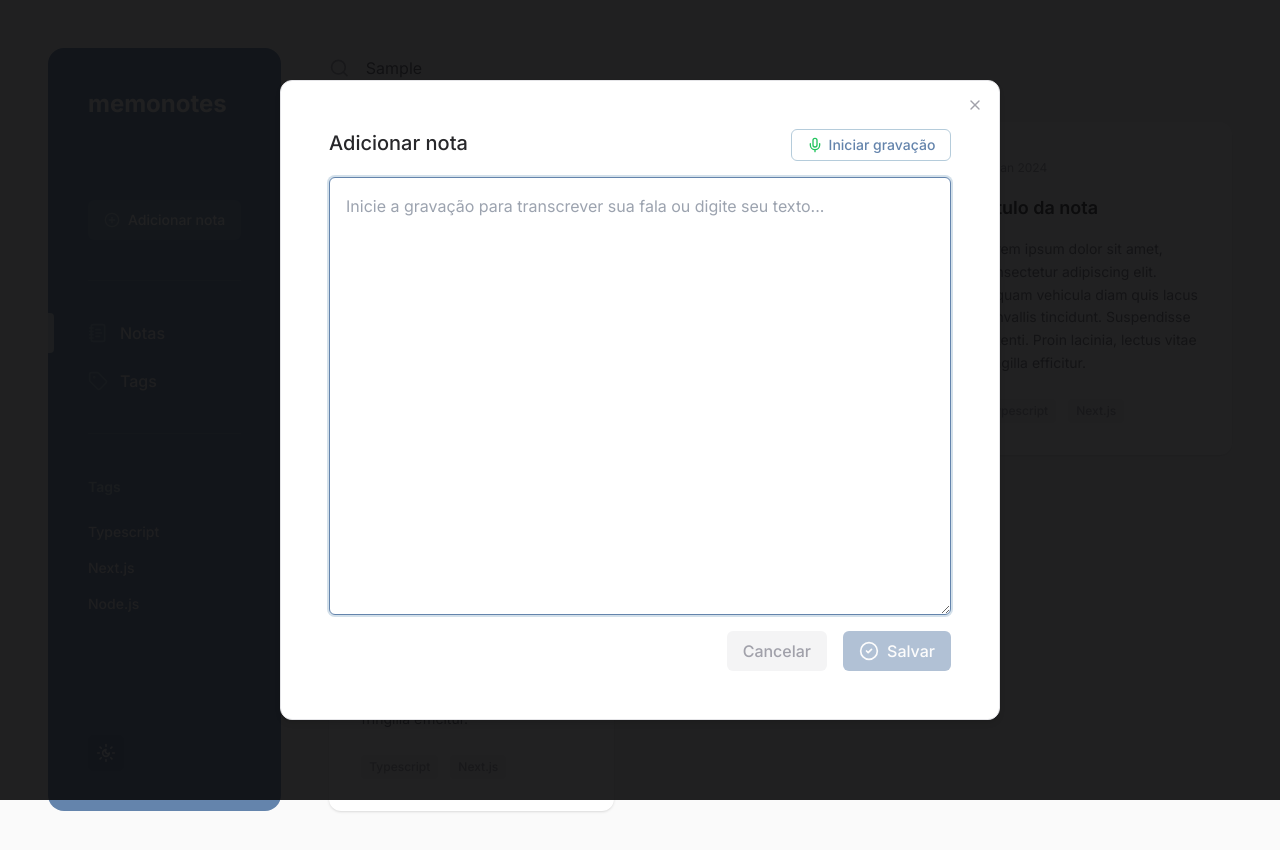
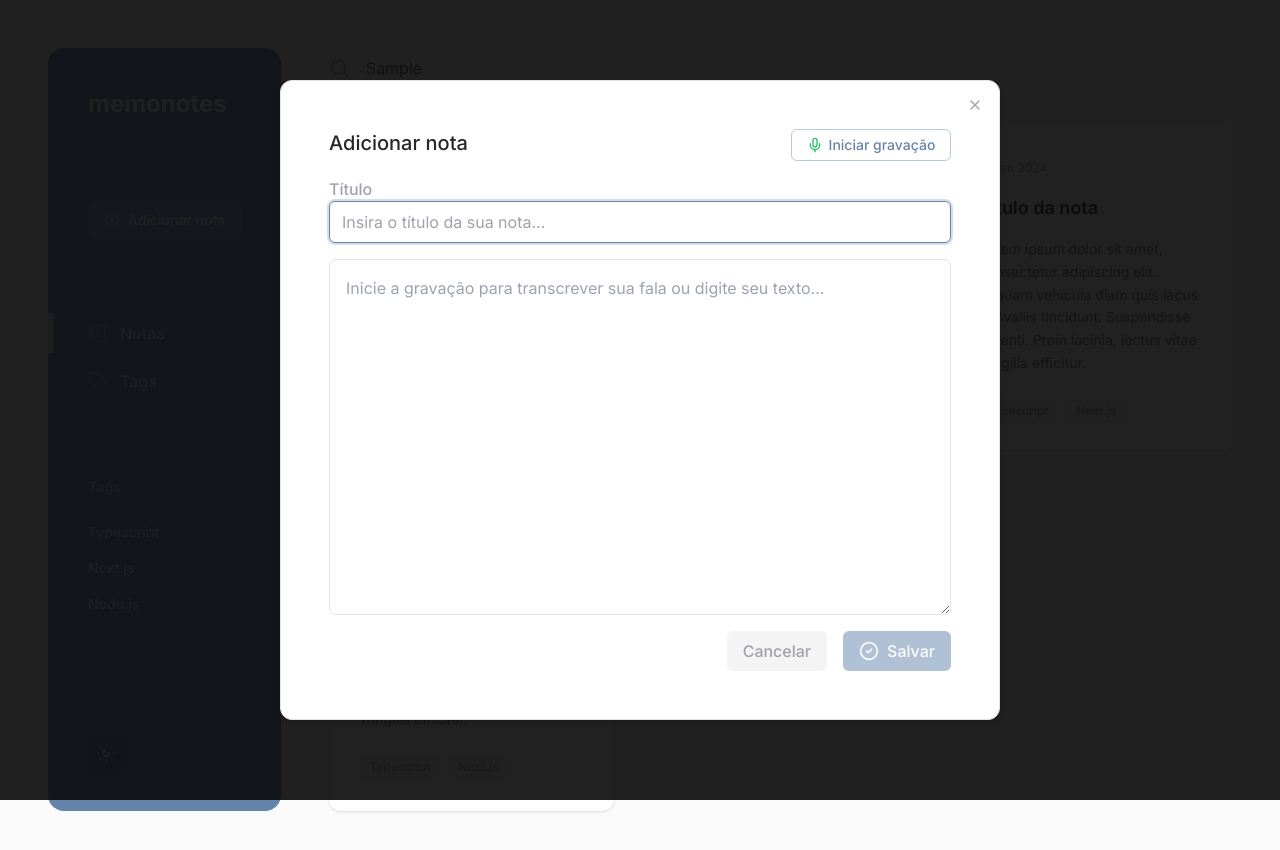
Before and after one commit to julianosill/memonotes, a Next.js app: page / in a window 1280 px wide. Both pictures are taken after typing "Sample" into the empty fields and a click on the button "Adicionar nota". Shown: the top 850 px of the page. Built offline with nearby package versions, Linux system fonts and the light colour scheme.

Commit message:
feat(component): create input

```diff
--- a/src/components/add-note/add-note-card.tsx
+++ b/src/components/add-note/add-note-card.tsx
@@ -5,6 +5,7 @@ import { ChangeEvent, FormEvent, forwardRef, useState } from 'react'
 import { toast } from 'sonner'
 import { twMerge } from 'tailwind-merge'
 
+import { Input } from '../input'
 import { Button } from '../ui/button'
 
 interface AddNoteCardProps {
@@ -80,12 +81,22 @@ export const AddNoteCard = forwardRef<HTMLDivElement, AddNoteCardProps>(
         </VisuallyHidden.Root>
 
         <form className="flex flex-1 flex-col gap-4" onSubmit={handleAddNote}>
+          <Input.Root>
+            <Input.Label>Título</Input.Label>
+            <Input.Wrapper>
+              <Input.Control
+                autoFocus
+                type="email"
+                placeholder="Insira o título da sua nota..."
+              />
+            </Input.Wrapper>
+          </Input.Root>
+
           <label htmlFor="note" className="sr-only">
             Insira seu texto
           </label>
           <textarea
             id="note"
-            autoFocus
             value={content}
             onChange={handleChangeContent}
             className={twMerge(
--- /dev/null
+++ b/src/components/input/control.tsx
@@ -0,0 +1,24 @@
+import { ComponentProps } from 'react'
+import { twMerge } from 'tailwind-merge'
+
+import { useInput } from './root'
+
+type ControlProps = ComponentProps<'input'>
+
+export function Control(props: ControlProps) {
+  const { id } = useInput()
+
+  if (!id) throw new Error('Input.Control must be used inside of Input.Root')
+
+  return (
+    <input
+      id={id}
+      type={props.type ? props.type : 'text'}
+      {...props}
+      className={twMerge(
+        'w-full bg-transparent text-foreground outline-none placeholder:text-muted-foreground',
+        props.className,
+      )}
+    />
+  )
+}
--- /dev/null
+++ b/src/components/input/index.tsx
@@ -0,0 +1,13 @@
+import { Control } from './control'
+import { Label } from './label'
+import { Root } from './root'
+import { Textarea } from './textarea'
+import { Wrapper } from './wrapper'
+
+export const Input = {
+  Root,
+  Label,
+  Wrapper,
+  Control,
+  Textarea,
+}
--- /dev/null
+++ b/src/components/input/label.tsx
@@ -0,0 +1,20 @@
+import { ComponentProps } from 'react'
+import { twMerge } from 'tailwind-merge'
+
+import { useInput } from './root'
+
+type LabelProps = ComponentProps<'label'>
+
+export function Label(props: LabelProps) {
+  const { id } = useInput()
+
+  if (!id) throw new Error('Input.Label must be used inside of Input.Root')
+
+  return (
+    <label
+      htmlFor={id}
+      {...props}
+      className={twMerge('font-medium text-muted-foreground', props.className)}
+    />
+  )
+}
--- /dev/null
+++ b/src/components/input/root.tsx
@@ -0,0 +1,21 @@
+import { ComponentProps, createContext, useContext, useId } from 'react'
+
+type RootProps = ComponentProps<'div'>
+
+interface InputContextType {
+  id: string
+}
+
+const InputContext = createContext({} as InputContextType)
+
+export function Root(props: RootProps) {
+  const id = useId()
+
+  return (
+    <InputContext.Provider value={{ id }}>
+      <div {...props} />
+    </InputContext.Provider>
+  )
+}
+
+export const useInput = () => useContext(InputContext)
--- /dev/null
+++ b/src/components/input/textarea.tsx
@@ -0,0 +1,23 @@
+import { ComponentProps } from 'react'
+import { twMerge } from 'tailwind-merge'
+
+import { useInput } from './root'
+
+type TextareaProps = ComponentProps<'textarea'>
+
+export function Textarea(props: TextareaProps) {
+  const { id } = useInput()
+
+  if (!id) throw new Error('Input.Textarea must be used inside of Input.Root')
+
+  return (
+    <textarea
+      id={id}
+      {...props}
+      className={twMerge(
+        'h-full w-full bg-transparent text-foreground outline-none placeholder:text-muted-foreground',
+        props.className,
+      )}
+    />
+  )
+}
--- /dev/null
+++ b/src/components/input/wrapper.tsx
@@ -0,0 +1,17 @@
+import { ComponentProps } from 'react'
+import { twMerge } from 'tailwind-merge'
+
+type WrapperProps = ComponentProps<'div'>
+
+export function Wrapper(props: WrapperProps) {
+  return (
+    <div
+      {...props}
+      className={twMerge(
+        'flex items-center gap-2 rounded-md border border-border-soft px-3 py-2',
+        'focus-within:border-ring focus-within:ring-2 focus-within:ring-ring-soft',
+        props.className,
+      )}
+    />
+  )
+}
```
